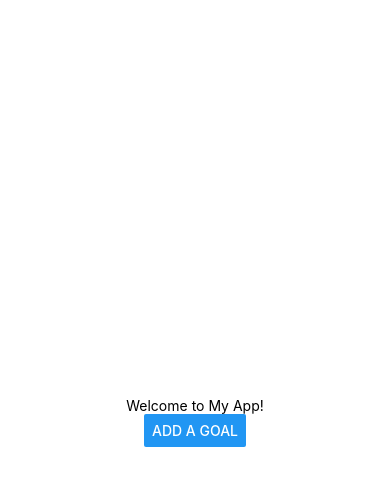
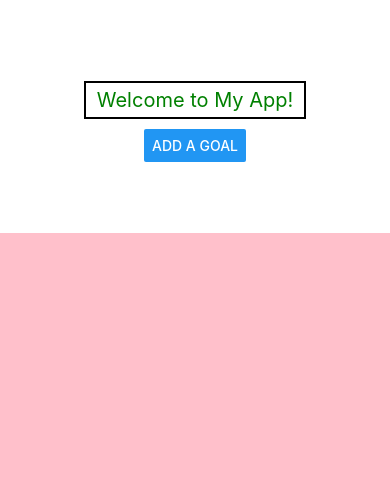
Before and after one commit to lisliaxx/Fall2024-Tue, a React Native app: screen / in a window 390 px wide. Shown: the top 486 px of the page. Built offline with nearby package versions, Linux system fonts and the light colour scheme.

Commit message:
Styles for app.js, input.js, and header.js

```diff
--- a/App.js
+++ b/App.js
@@ -1,5 +1,5 @@
 import { StatusBar } from 'expo-status-bar';
-import { StyleSheet, View, Text, Button } from 'react-native';
+import { StyleSheet, View, Text, Button, SafeAreaView } from 'react-native';
 import React, { useState } from 'react';
 import Header from './Components/Header';
 import Input from './Components/Input';
@@ -15,16 +15,25 @@ function handleInputData (data) {
 }
 
   return (
-    <View style={styles.container}>
+    <SafeAreaView style={styles.container}>
       <StatusBar style="auto" />
-      <Header name={appName} />
-      <Button title='Add a Goal' onPress={() => setModalVisible(true)} />
+
+      <View style={styles.topView}>
+        <Header name={appName} />
+        <Button style={styles.button}
+        title='Add a Goal' onPress={() => setModalVisible(true)} />
+      </View>
+
       <Input
-      autoFocus={true}
-      inputHandler={handleInputData}
-      modleVisible={modalVisible}/>
-      <Text>{text}</Text>
-    </View>
+        autoFocus={true}
+        inputHandler={handleInputData}
+        modleVisible={modalVisible}/>
+
+      <View style={styles.bottomView}>
+        <Text style={styles.text}>{text}</Text>
+      </View>
+
+    </SafeAreaView>
   );
 }
 
@@ -32,7 +41,28 @@ const styles = StyleSheet.create({
   container: {
     flex: 1,
     backgroundColor: '#fff',
+    // alignItems: 'center',
+    justifyContent: 'center',
+  },
+  text: {
+    fontSize: 15,
+    color: 'green',
+    padding: 5,
+  },
+
+  topView: {
+    flex: 1,
+    marginTop: 50,
+    marginBottom: 20,
     alignItems: 'center',
     justifyContent: 'center',
   },
+
+  bottomView: {
+    alignItems: 'center',
+    flex: 4,
+    marginTop: 20,
+    padding: 20,
+    backgroundColor: 'pink',
+  },
 });
--- a/Components/Header.js
+++ b/Components/Header.js
@@ -4,9 +4,18 @@ import React from 'react';
 export default function Header({ name }) {
   return (
     <View>
-      <Text>Welcome to { name }</Text>
+      <Text style={styles.text}> Welcome to { name } </Text>
     </View>
   );
 }
 
-const styles = StyleSheet.create({});
+const styles = StyleSheet.create({
+  text : {
+    fontSize: 20,
+    color: 'green',
+    borderColor: 'black',
+    borderWidth: 2,
+    padding: 5,
+    marginBottom: 10,
+  }
+});
--- a/Components/Input.js
+++ b/Components/Input.js
@@ -64,12 +64,15 @@ export default function Input({ autoFocus, onFocus, inputHandler, modleVisible }
 const styles = StyleSheet.create({
   container: {
     flex: 1,
-    backgroundColor: 'red',
+    backgroundColor: 'pink',
     alignItems: 'center',
     justifyContent: 'center',
   },
   input: {
+    fontSize: 15,
     borderBottomColor: 'black',
-    borderBottomWidth: 2,
+    borderWidth: 2,
+    padding: 5,
+    marginBottom: 10,
   },
 });
```
